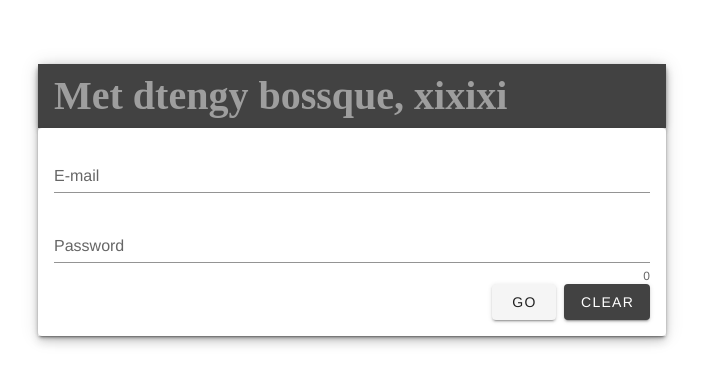
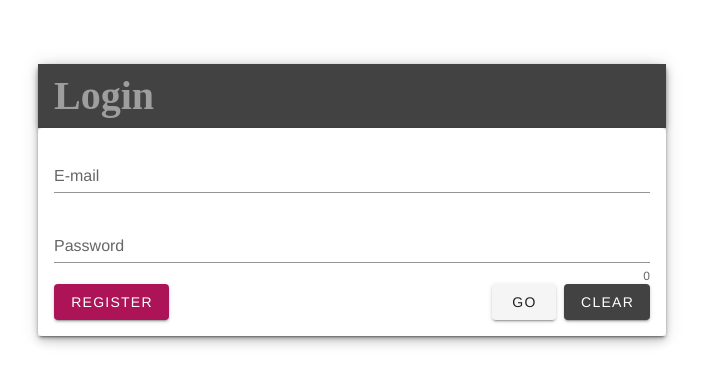
Before and after one commit to PanduWidiatmika/uas_frontend_paw, a Vue app: page / in a window 1280 px wide. Shown: the part 280-664 px from the top of the page, without its empty margins (288-991 px from the left). Built offline with nearby package versions, Linux system fonts and the light colour scheme; a web font is replaced by a local one.

Commit message:
update button login & register

```diff
--- a/src/components/Login.vue
+++ b/src/components/Login.vue
@@ -5,7 +5,7 @@
         <v-flex xs12 sm6 elevation-6>
           <v-toolbar class="grey darken-3">
             <v-toolbar-title class="grey--text">
-              <h1>Met dtengy bossque, xixixi</h1>
+              <h1>Login</h1>
             </v-toolbar-title>
           </v-toolbar>
           <v-card>
@@ -15,7 +15,9 @@
                   <v-text-field label="E-mail" v-model="email" :rules="emailRules" required></v-text-field>
                   <v-text-field label="Password" v-model="password" type="password" min="8" :rules="passwordRules" counter required></v-text-field>
                   <v-layout justify-end>
-                    <v-btn class="mr-2" @click="submit" :class="{ 'grey darken-1 white--text': valid, disabled: !valid }">Go</v-btn>
+                    <v-btn @click="register" class="pink darken-3 white--text ">Register</v-btn>
+                    <v-spacer></v-spacer>
+                    <v-btn class="mr-2" @click="submit" :class="{ 'blue darken-1 white--text': valid, disabled: !valid }">Go</v-btn>
                     <v-btn @click="clear" class="grey darken-3 white--text">Clear</v-btn>
                   </v-layout>
                 </v-form>
@@ -93,6 +95,12 @@ export default {
       }
     },
 
+    register() {
+      this.$router.push({
+        name: "Register",
+      })
+    },
+
     clear() {
       this.$refs.form.reset(); // Clear Form Login
     },
--- a/src/components/Register.vue
+++ b/src/components/Register.vue
@@ -5,7 +5,7 @@
         <v-flex xs12 sm6 elevation-6>
           <v-toolbar class="grey darken-3">
             <v-toolbar-title class="grey--text">
-              <h1>Met dtengy bossque, xixixi</h1>
+              <h1>Register</h1>
             </v-toolbar-title>
           </v-toolbar>
           <v-card>
@@ -16,7 +16,9 @@
                   <v-text-field label="E-mail" v-model="email" :rules="emailRules" required></v-text-field>
                   <v-text-field label="Password" v-model="password" type="password" min="8" :rules="passwordRules" counter required></v-text-field>
                   <v-layout justify-end>
-                    <v-btn class="mr-2" @click="submit" :class="{ 'grey darken-1 white--text': valid, disabled: !valid }">Go</v-btn>
+                    <v-btn @click="login" class="pink darken-3 white--text ">Login</v-btn>
+                    <v-spacer></v-spacer>
+                    <v-btn class="mr-2" @click="submit" :class="{ 'blue darken-1 white--text': valid, disabled: !valid }">Go</v-btn>
                     <v-btn @click="clear" class="grey darken-3 white--text">Clear</v-btn>
                   </v-layout>
                 </v-form>
@@ -94,6 +96,12 @@ export default {
       }
     },
 
+    login() {
+      this.$router.push({
+        name: "Login",
+      })
+    },
+
     clear() {
       this.$refs.form.reset(); // Clear Form Login
     },
```
